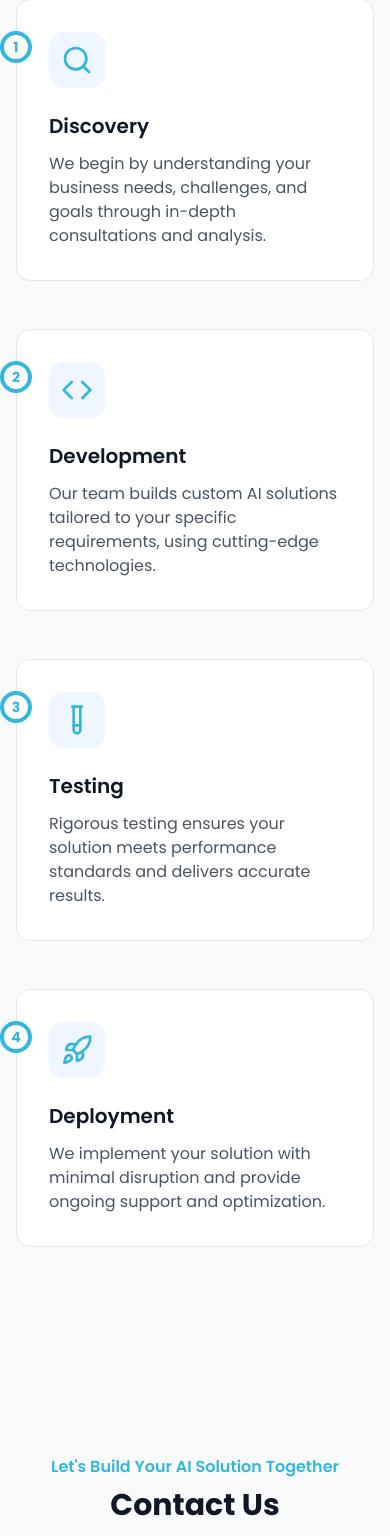
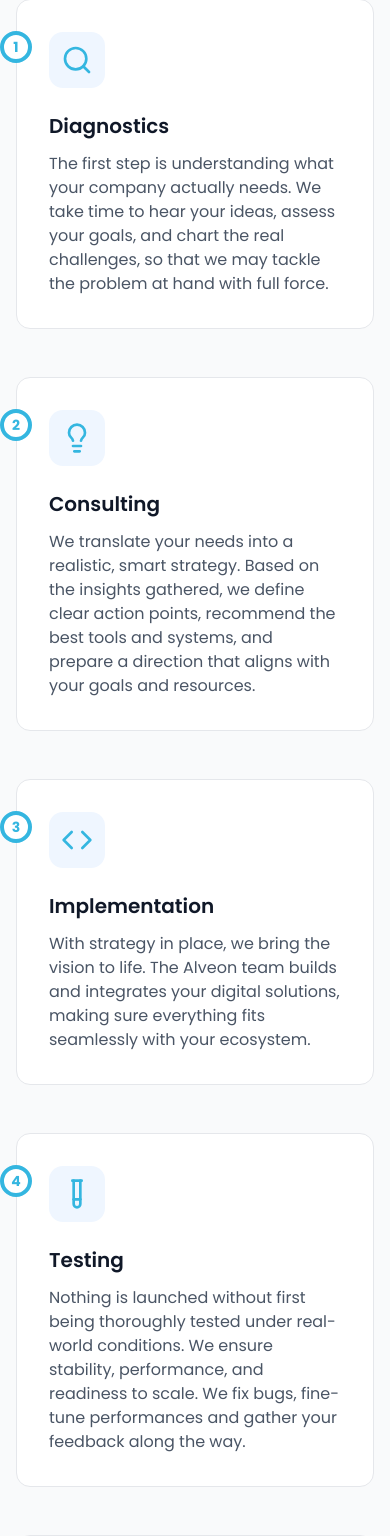
Before and after one commit to filipstev/alveon-website, a Next.js app: page / in a window 390 px wide. Shown: the part 6108-7644 px from the top of the page. Built offline with nearby package versions, Linux system fonts and the light colour scheme; no server answers.

Commit message:
processes added

```diff
--- a/components/Process.tsx
+++ b/components/Process.tsx
@@ -2,7 +2,7 @@
 
 import { motion } from "motion/react";
 import { useInView } from "react-intersection-observer";
-import { Search, Code, TestTube, Rocket } from "lucide-react";
+import { Search, Lightbulb, Code, TestTube, CheckCircle } from "lucide-react";
 
 const ProcessSection = () => {
   const [ref, inView] = useInView({
@@ -12,28 +12,34 @@ const ProcessSection = () => {
 
   const steps = [
     {
-      title: "Discovery",
+      title: "Diagnostics",
       description:
-        "We begin by understanding your business needs, challenges, and goals through in-depth consultations and analysis.",
+        "The first step is understanding what your company actually needs. We take time to hear your ideas, assess your goals, and chart the real challenges, so that we may tackle the problem at hand with full force.",
       icon: <Search className="w-8 h-8 text-secondary" />,
     },
     {
-      title: "Development",
+      title: "Consulting",
       description:
-        "Our team builds custom AI solutions tailored to your specific requirements, using cutting-edge technologies.",
+        "We translate your needs into a realistic, smart strategy. Based on the insights gathered, we define clear action points, recommend the best tools and systems, and prepare a direction that aligns with your goals and resources.",
+      icon: <Lightbulb className="w-8 h-8 text-secondary" />,
+    },
+    {
+      title: "Implementation",
+      description:
+        "With strategy in place, we bring the vision to life. The Alveon team builds and integrates your digital solutions, making sure everything fits seamlessly with your ecosystem.",
       icon: <Code className="w-8 h-8 text-secondary" />,
     },
     {
       title: "Testing",
       description:
-        "Rigorous testing ensures your solution meets performance standards and delivers accurate results.",
+        "Nothing is launched without first being thoroughly tested under real-world conditions. We ensure stability, performance, and readiness to scale. We fix bugs, fine-tune performances and gather your feedback along the way.",
       icon: <TestTube className="w-8 h-8 text-secondary" />,
     },
     {
-      title: "Deployment",
+      title: "Completion",
       description:
-        "We implement your solution with minimal disruption and provide ongoing support and optimization.",
-      icon: <Rocket className="w-8 h-8 text-secondary" />,
+        "Once everything is running smoothly, Alveon hands over your fully functional solution, complete with documentation, training (if needed), and ongoing support options. You're now equipped to thrive and start building your hive.",
+      icon: <CheckCircle className="w-8 h-8 text-secondary" />,
     },
   ];
 
@@ -83,7 +89,7 @@ const ProcessSection = () => {
                   {/* Left side (even) or Right side (odd) */}
                   <motion.div
                     className={`lg:col-span-1 ${
-                      index % 2 === 0 ? "lg:text-right" : "lg:order-2"
+                      index % 2 === 0 ? "lg:text-left" : "lg:order-2"
                     }`}
                     initial={{ opacity: 0, x: index % 2 === 0 ? -50 : 50 }}
                     whileInView={{ opacity: 1, x: 0 }}
```
